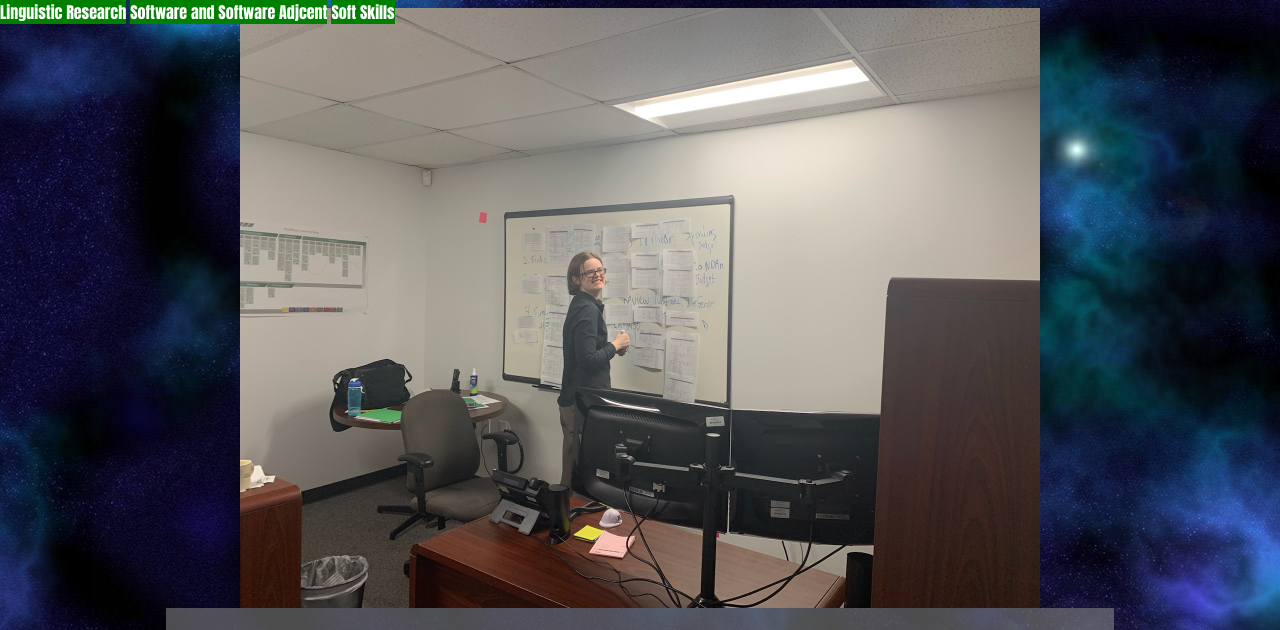
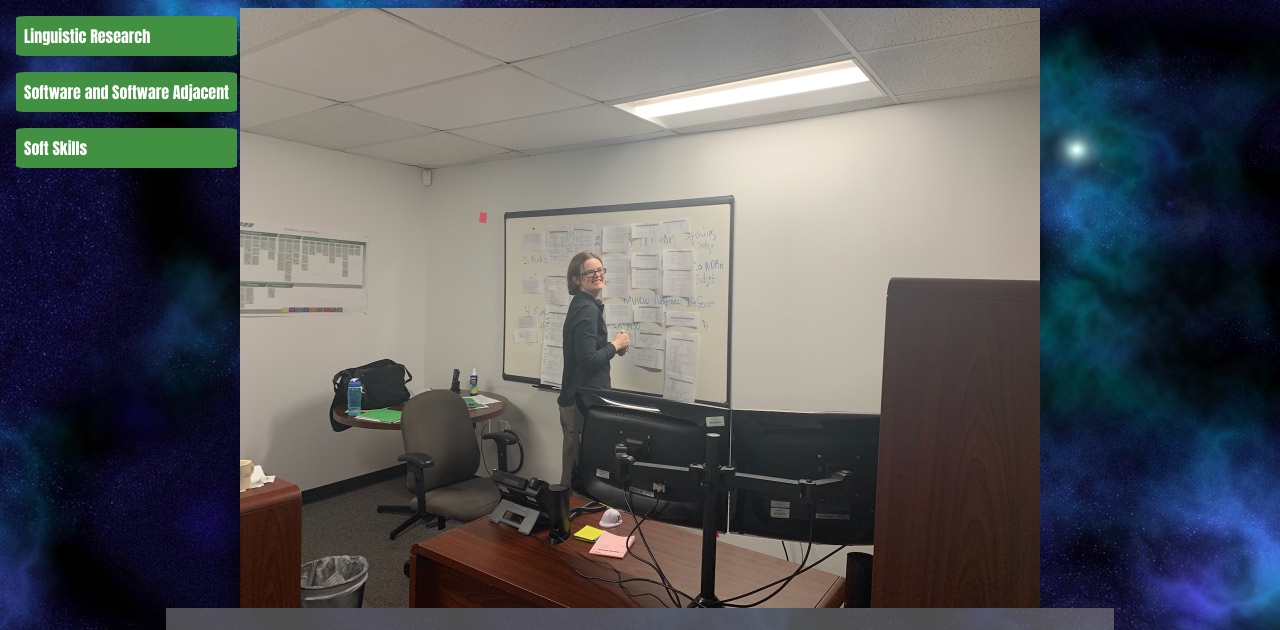
Before and after one commit to slittle95/CV, a plain HTML site: page software.html in a window 1280 px wide. Shown: the top 630 px of the page. Drawn offline with Linux system fonts and the light colour scheme.

Commit message:
fixed typo and updated css

```diff
--- a/software.html
+++ b/software.html
@@ -188,9 +188,9 @@ https://github.com/Howell-Prosody-Lab/AutoRPT</p>
     </main>
     <aside>
         <nav>
-            <a href="/linguistic-research.html">Linguistic Research</a>
-            <a href="/software.html">Software and Software Adjcent</a>
-            <a href="/soft-skills.html">Soft Skills</a>
+            <a href="linguistic-research.html">Linguistic Research</a>
+            <a href="software.html">Software and Software Adjacent</a>
+            <a href="soft-skills.html">Soft Skills</a>
         </nav>
     </aside>
     <script src="index.js"></script>
--- a/style.css
+++ b/style.css
@@ -61,14 +61,16 @@ section button, h1 a {
     cursor: pointer;
 }
 nav a {
-    background-color: green;
-    width: 0.6em;
-    height:0.4em;
-    border-radius: 0%;
+    background-color: rgb(66, 145, 66);
+    /*height:1.5em;*/
+    border-radius: 5%;
+    border-color: black;
+    border-width: 1px;
     color: white;
     text-decoration: none;
     font-family:Impact, Haettenschweiler, 'Arial Narrow Bold', sans-serif;
     cursor: pointer;
+    padding: 0.5em;
 }
 
 img {
@@ -106,4 +108,11 @@ aside {
     left:0;
     position: fixed;
     top: 0;
+    width: 15m;
 }
+nav {
+    display: flex;
+    flex-direction: column;
+    gap: 1em;
+    padding: 1em;
+}
```
Also changed, not shown: index.html (+1 -1 lines), linguistic-research.html (+3 -3 lines), soft-skills.html (+3 -3 lines).
